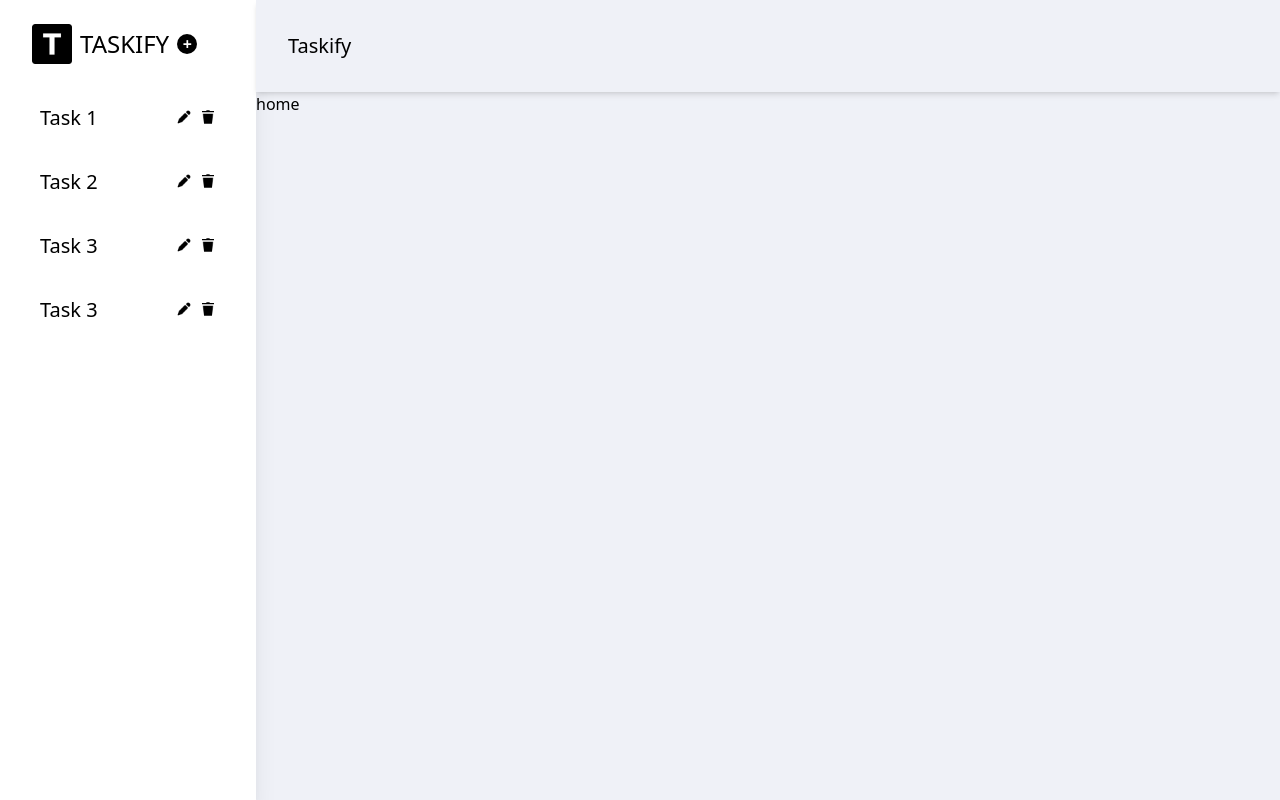
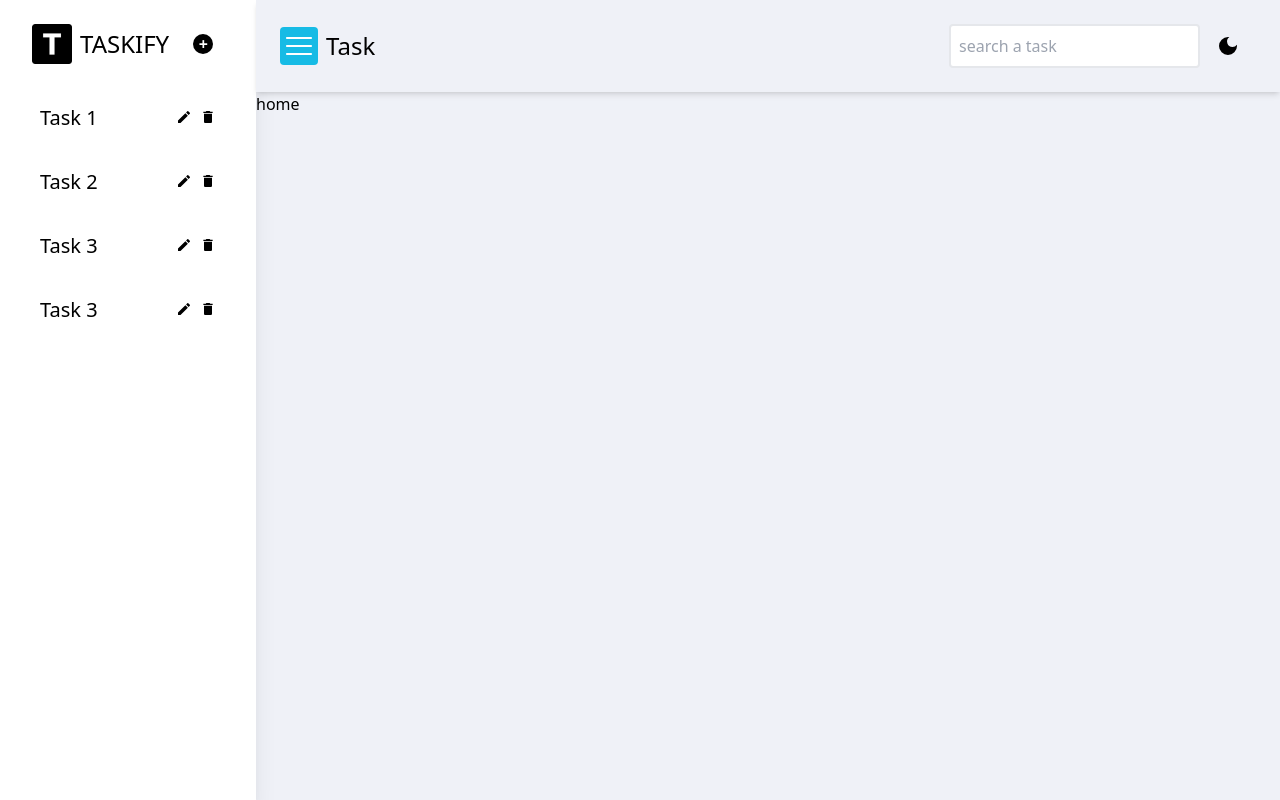
Before and after one commit to SumanAdithan/taskify, a React (Vite) app: page / in a window 1280 px wide. Built offline with nearby package versions, Linux system fonts and the light colour scheme.

Commit message:
navbar: input filter completed

```diff
--- a/package.json
+++ b/package.json
@@ -10,9 +10,11 @@
     "preview": "vite preview"
   },
   "dependencies": {
+    "@headlessui/react": "^2.1.2",
     "react": "^18.3.1",
     "react-device-detect": "^2.2.3",
     "react-dom": "^18.3.1",
+    "react-icons": "^5.2.1",
     "react-router-dom": "^6.25.1"
   },
   "devDependencies": {
--- a/src/layout/Navbar.tsx
+++ b/src/layout/Navbar.tsx
@@ -1,9 +1,108 @@
-import { FC } from 'react';
+import { FC, useEffect, useRef, useState } from 'react';
+import { RxHamburgerMenu } from 'react-icons/rx';
+import { MdDarkMode } from 'react-icons/md';
+import { Input, Listbox, ListboxOption } from '@headlessui/react';
+
+interface Task {
+    id: string;
+    name: string;
+}
 
 const Navbar: FC = () => {
+    const tasks: Task[] = [
+        { id: '1', name: 'Task 1' },
+        { id: '2', name: 'Task 2' },
+        { id: '3', name: 'Task 3' },
+    ];
+
+    const [search, setSearch] = useState<string>('');
+    const [filteredTasks, setFilteredTasks] = useState<Task[]>([]);
+    const [isListboxOpen, setIsListboxOpen] = useState(false);
+
+    const listboxRef = useRef<HTMLUListElement>(null);
+
+    const handleSearchChange = (event: React.ChangeEvent<HTMLInputElement>) => {
+        const query = event.target.value;
+        setSearch(query);
+        if (query === '') {
+            setFilteredTasks([]);
+        } else {
+            setFilteredTasks(
+                tasks.filter(task =>
+                    task.name.toLowerCase().includes(query.toLowerCase())
+                )
+            );
+        }
+        console.log(filteredTasks);
+        setIsListboxOpen(true);
+    };
+
+    const handleFocus = () => {
+        setIsListboxOpen(true);
+    };
+
+    useEffect(() => {
+        const handleClickOutside = (event: MouseEvent) => {
+            if (
+                listboxRef.current &&
+                !listboxRef.current.contains(event.target as Node)
+            ) {
+                setIsListboxOpen(false);
+            }
+        };
+
+        document.addEventListener('mousedown', handleClickOutside);
+        return () =>
+            document.removeEventListener('mousedown', handleClickOutside);
+    }, []);
+
     return (
-        <nav className='bg-background p-8 text-black shadow-md'>
-            <h1 className='text-xl'>Taskify</h1>
+        <nav className='bg-background p-6 text-black shadow-md flex justify-between items-center'>
+            <div className='flex justify-center items-center gap-2'>
+                <div className='bg-primary p-1 rounded'>
+                    <RxHamburgerMenu className='text-3xl text-white' />
+                </div>
+                <div className='text-2xl'>Task</div>
+            </div>
+            <div className='flex justify-center items-center gap-4 mr-4 '>
+                <div className='relative'>
+                    <Input
+                        name='full_name'
+                        value={search}
+                        onChange={handleSearchChange}
+                        type='text'
+                        placeholder='search a task'
+                        className='p-2 focus:border-primary border-2 outline-none rounded'
+                        onClick={handleFocus}
+                    />
+                    {isListboxOpen && (
+                        <Listbox
+                            ref={listboxRef}
+                            as='ul'
+                            className='absolute top-full left-0 w-full mt-1 bg-white border border-gray-300  rounded shadow-lg'
+                        >
+                            {filteredTasks.length > 0 ? (
+                                filteredTasks.map(task => (
+                                    <ListboxOption
+                                        key={task.id}
+                                        value={task}
+                                        as='li'
+                                        className='p-2 hover:bg-gray-100 cursor-pointer'
+                                    >
+                                        {task.name}
+                                    </ListboxOption>
+                                ))
+                            ) : (
+                                <li className='p-2'>No result found</li>
+                            )}
+                        </Listbox>
+                    )}
+                </div>
+
+                <button>
+                    <MdDarkMode className='text-2xl' />
+                </button>
+            </div>
         </nav>
     );
 };
--- a/src/layout/Sidebar.tsx
+++ b/src/layout/Sidebar.tsx
@@ -1,11 +1,12 @@
 import { FC } from 'react';
 import { images } from '@/utils/images';
-import { icons } from '@/utils/images';
+import { MdEdit } from 'react-icons/md';
+import { MdDelete } from 'react-icons/md';
 
 const Sidebar: FC = () => {
     return (
         <aside className='bg-white text-black min-w-64 w-64 px-8 py-4 shadow-xl overflow-y-scroll'>
-            <div className='flex items-center mt-2 space-x-2'>
+            <div className='flex items-center mt-2 gap-2'>
                 <div className='w-10 h-10'>
                     <img
                         className='w-full h-full'
@@ -14,7 +15,7 @@ const Sidebar: FC = () => {
                     />
                 </div>
                 <div className='text-2xl'>TASKIFY</div>
-                <button className='bg-black rounded-full w-5 h-5 text-white font-bold leading-4'>
+                <button className='bg-black rounded-full w-5 h-5 text-white font-bold leading-4 ml-4'>
                     +
                 </button>
             </div>
@@ -24,10 +25,10 @@ const Sidebar: FC = () => {
                         <div>Task 1</div>
                         <div className='space-x-2'>
                             <button className='h-4 w-4'>
-                                <img src={icons.editIcon} alt='edit' />
+                                <MdEdit className='text-base' />
                             </button>
                             <button className='h-4 w-4'>
-                                <img src={icons.deleteIcon} alt='delete' />
+                                <MdDelete className='text-base' />
                             </button>
                         </div>
                     </div>
@@ -37,10 +38,10 @@ const Sidebar: FC = () => {
                         <div>Task 2</div>
                         <div className='space-x-2'>
                             <button className='h-4 w-4'>
-                                <img src={icons.editIcon} alt='edit' />
+                                <MdEdit className='text-base' />
                             </button>
                             <button className='h-4 w-4'>
-                                <img src={icons.deleteIcon} alt='delete' />
+                                <MdDelete className='text-base' />
                             </button>
                         </div>
                     </div>
@@ -50,10 +51,10 @@ const Sidebar: FC = () => {
                         <div>Task 3</div>
                         <div className='space-x-2'>
                             <button className='h-4 w-4'>
-                                <img src={icons.editIcon} alt='edit' />
+                                <MdEdit className='text-base' />
                             </button>
                             <button className='h-4 w-4'>
-                                <img src={icons.deleteIcon} alt='delete' />
+                                <MdDelete className='text-base' />
                             </button>
                         </div>
                     </div>
@@ -63,10 +64,10 @@ const Sidebar: FC = () => {
                         <div>Task 3</div>
                         <div className='space-x-2'>
                             <button className='h-4 w-4'>
-                                <img src={icons.editIcon} alt='edit' />
+                                <MdEdit className='text-base' />
                             </button>
                             <button className='h-4 w-4'>
-                                <img src={icons.deleteIcon} alt='delete' />
+                                <MdDelete className='text-base' />
                             </button>
                         </div>
                     </div>
--- a/src/models/taskModel.ts
+++ b/src/models/taskModel.ts
@@ -10,7 +10,7 @@ export interface Task {
     id: string;
     name: string;
     isDone: boolean;
-    subTask: SubTask[];
+    subTask?: SubTask[];
 }
 
 // interface for taskState (used for initial state in reducer, etc)
--- a/src/utils/images.ts
+++ b/src/utils/images.ts
@@ -1,22 +1,10 @@
 // images
 import logo from '@assets/images/logo.png';
-import editIcon from '@assets/icons/edit.png';
-import deleteIcon from '@assets/icons/delete.png';
 
 interface ImageAssets {
     logo: string;
 }
 
-interface IconAssets {
-    editIcon: string;
-    deleteIcon: string;
-}
-
 export const images: ImageAssets = {
     logo,
 };
-
-export const icons: IconAssets = {
-    editIcon,
-    deleteIcon,
-};
```
Also changed, not shown: 1 other file (tests, documents, lock files or other folders).
